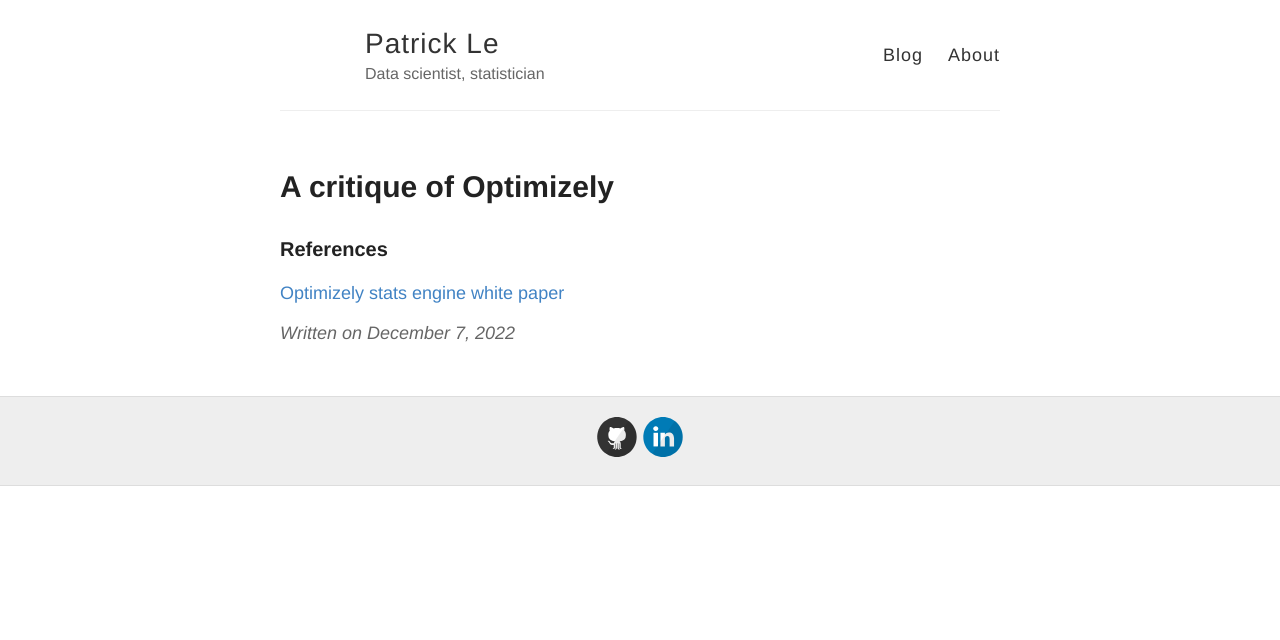
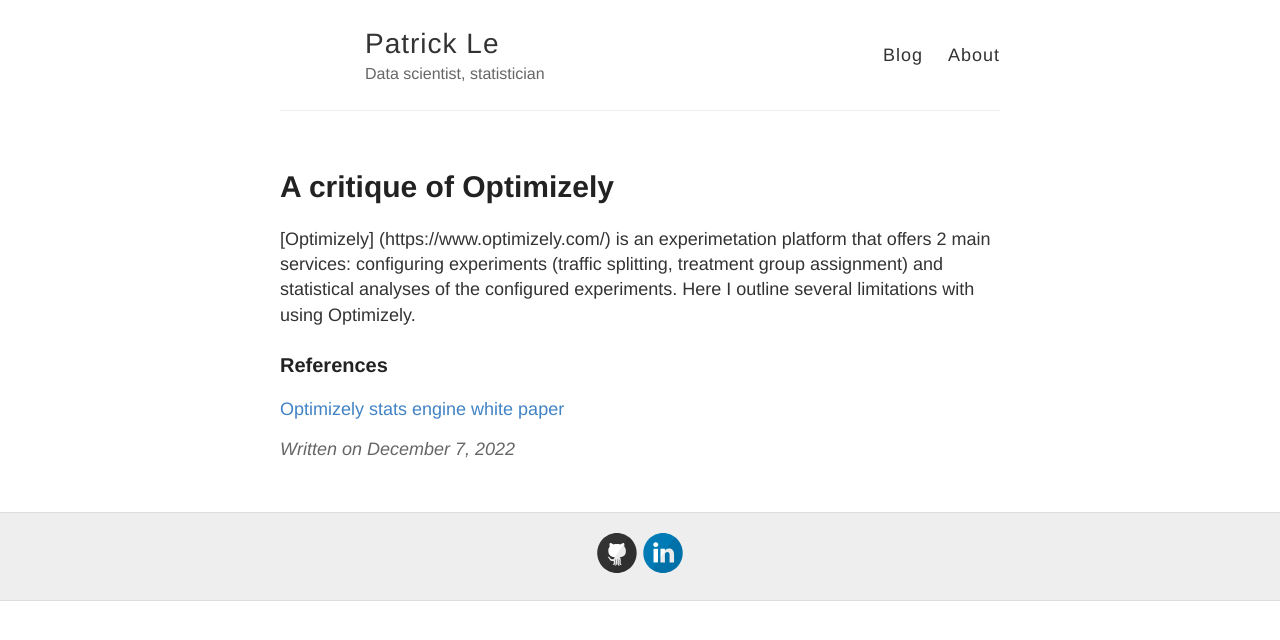
Before and after one commit to lechipatrick/lechipatrick.github.io, a Jekyll site: the page built from _posts/2022-12-07-a-critique-of-Optimizely.md, in a window 1280 px wide. Shown: the top 640 px of the page. Built offline with Jekyll 4.4.1, drawn with Linux system fonts in a browser that asks for light colours.

Commit message:
Update 2022-12-07-a-critique-of-Optimizely.md

```diff
--- a/_posts/2022-12-07-a-critique-of-Optimizely.md
+++ b/_posts/2022-12-07-a-critique-of-Optimizely.md
@@ -2,6 +2,8 @@
 layout: post
 title: A critique of Optimizely
 ---
+
+[Optimizely] (https://www.optimizely.com/) is an experimetation platform that offers 2 main services: configuring experiments (traffic splitting, treatment group assignment) and statistical analyses of the configured experiments. Here I outline several limitations with using Optimizely.
 
 
 
```
